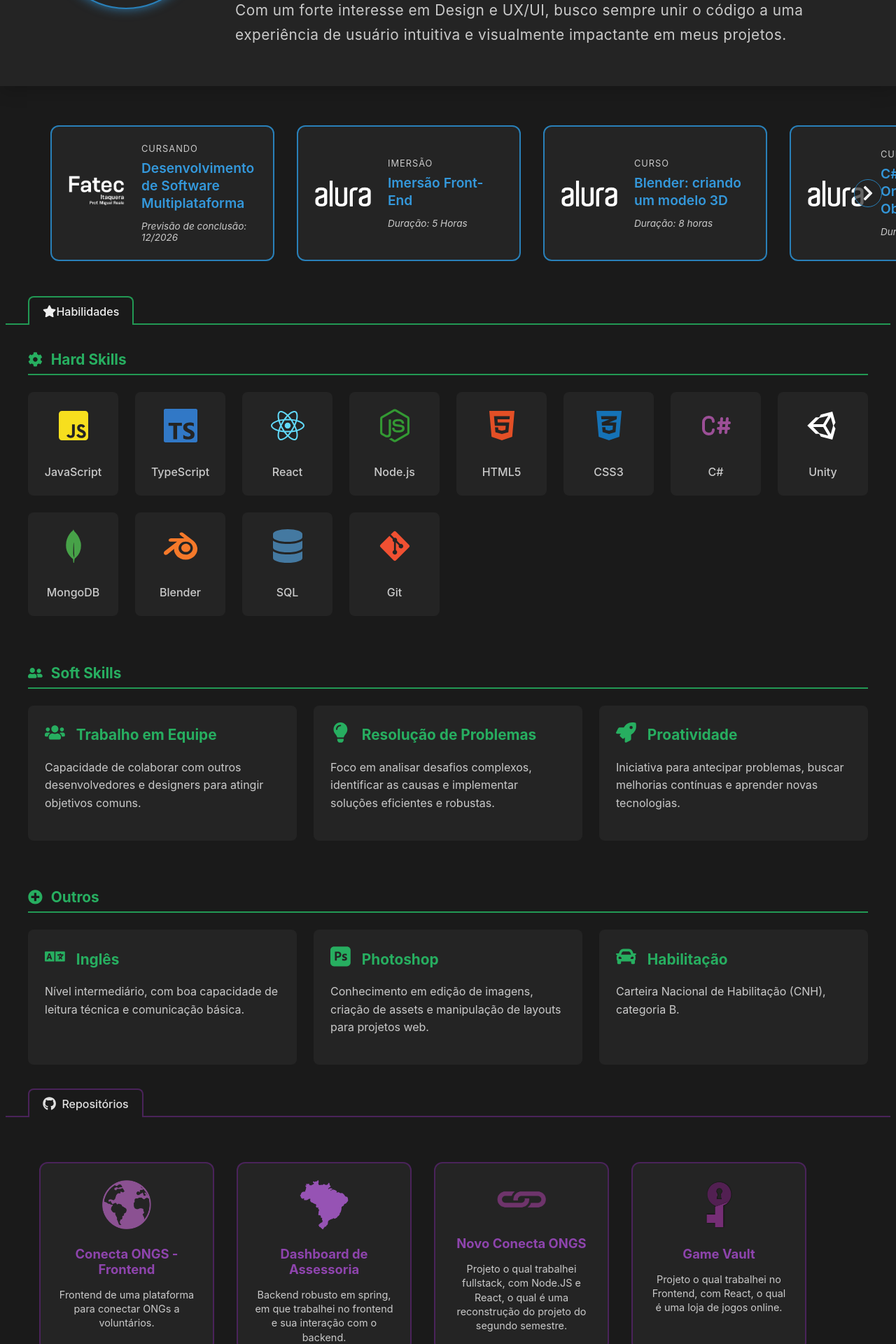
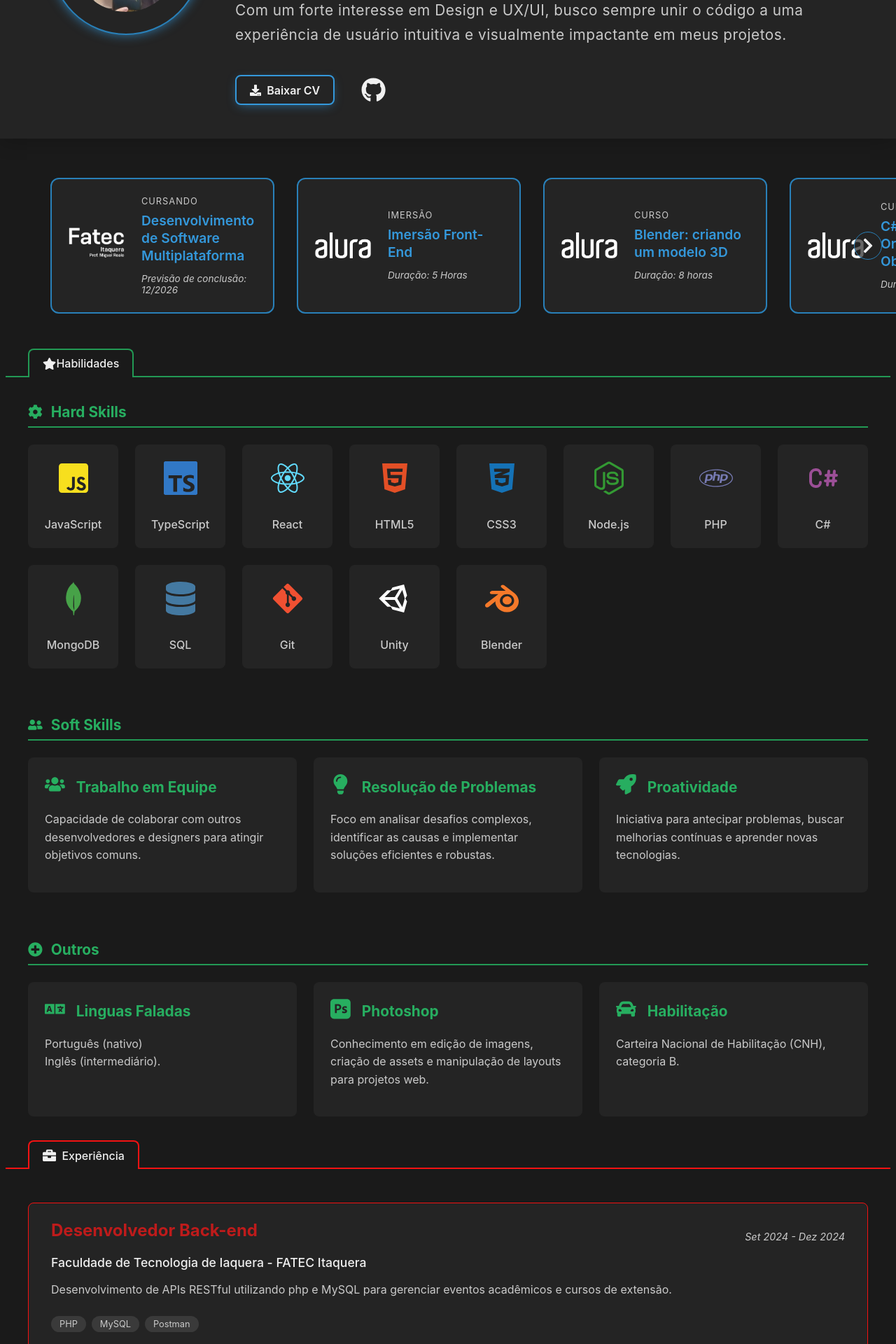
Before and after one commit to TheAwesomeCake/Portfolio, a React (Vite) app: page / in a window 1280 px wide. Shown: the part 420-2340 px from the top of the page at 70% size. Built offline with nearby package versions, Linux system fonts and the light colour scheme.

Commit message:
Updated the entire project

```diff
--- a/src/App.jsx
+++ b/src/App.jsx
@@ -2,12 +2,14 @@ import React from 'react';
 import Portfolio from './components/portfolio/Portfolio';
 import Profile from './components/Profile/Profile';
 import Skills from './components/Skills/Skills';
+import Experience from './components/Experience/Experience';
 
 function App() {
   return (
     <div className="App">
       <Profile theme="theme-blue" />
       <Skills theme="theme-green" />
+      <Experience theme="theme-red" />
       <Portfolio theme="theme-purple" title="Repositórios" />
     </div>
   );
--- /dev/null
+++ b/src/components/Experience/Experience.css
@@ -0,0 +1,102 @@
+.experience-container {
+    width: 100%;
+    margin: 2rem auto;
+}
+
+.experience-container .tabs-container {
+    max-width: 1200px;
+    margin-left: auto;
+    margin-right: auto;
+    display: flex;
+    border-bottom: 2px solid var(--border-theme-color);
+    margin-bottom: 3em;
+    padding: 0 2rem;
+}
+
+.experience-container .tab-item {
+    display: inline-flex;
+    align-items: center;
+    gap: 0.5rem;
+    padding: 0.6rem 1.2rem;
+    color: var(--text-primary);
+    font-weight: 500;
+    border: 2px solid var(--border-theme-color);
+    border-bottom: none;
+    border-top-left-radius: 8px;
+    border-top-right-radius: 8px;
+    position: relative;
+    bottom: -2px;
+    background-color: var(--background-color);
+}
+
+.experience-container .tab-item svg {
+    font-size: 1.2rem;
+}
+
+.experience-content {
+    max-width: 1200px;
+    margin: 0 auto;
+    padding: 0 2rem;
+    display: flex;
+    flex-direction: column;
+    gap: 2rem;
+}
+
+.experience-card {
+    background-color: var(--card-background);
+    border: 1px solid var(--border-theme-color);
+    border-radius: 8px;
+    padding: 1.5rem 2rem;
+    transition: transform 0.2s ease, box-shadow 0.2s ease;
+}
+
+.experience-card:hover {
+    transform: translateY(-5px);
+    box-shadow: 0 5px 20px var(--theme-glow);
+}
+
+.experience-header {
+    display: flex;
+    justify-content: space-between;
+    align-items: flex-start;
+    margin-bottom: 0.25rem;
+}
+
+.experience-title {
+    font-size: 1.5rem;
+    color: var(--primary-theme-color);
+    margin: 0;
+}
+
+.experience-period {
+    font-size: 0.9rem;
+    color: var(--text-secondary);
+    font-style: italic;
+}
+
+.experience-company {
+    font-size: 1.1rem;
+    font-weight: 500;
+    color: var(--text-primary);
+    margin: 0 0 1rem 0;
+}
+
+.experience-description {
+    color: var(--text-secondary);
+    line-height: 1.6;
+    margin-bottom: 1.5rem;
+}
+
+.experience-technologies {
+    display: flex;
+    flex-wrap: wrap;
+    gap: 0.5rem;
+}
+
+.tech-tag {
+    background-color: rgba(255, 255, 255, 0.1);
+    color: var(--text-secondary);
+    padding: 0.25rem 0.75rem;
+    border-radius: 15px;
+    font-size: 0.8rem;
+}
--- /dev/null
+++ b/src/components/Experience/Experience.jsx
@@ -0,0 +1,45 @@
+import React from 'react';
+import './Experience.css';
+import { FaBriefcase } from 'react-icons/fa';
+import { experiences } from '../../experienceData.js';
+
+const ExperienceCard = ({ experience }) => {
+  return (
+    <div className="experience-card">
+      <div className="experience-header">
+        <h3 className="experience-title">{experience.title}</h3>
+        <p className="experience-period">{experience.period}</p>
+      </div>
+      <h4 className="experience-company">{experience.company}</h4>
+      <p className="experience-description">{experience.description}</p>
+      {experience.technologies && experience.technologies.length > 0 && (
+        <div className="experience-technologies">
+          {experience.technologies.map((tech, index) => (
+            <span key={index} className="tech-tag">{tech}</span>
+          ))}
+        </div>
+      )}
+    </div>
+  );
+};
+
+const Experience = ({ theme = 'theme-yellow' }) => {
+  return (
+    <div className={`experience-container ${theme}`}>
+      <div className="tabs-container">
+        <div className="tab-item">
+          <FaBriefcase />
+          <span>Experiência</span>
+        </div>
+      </div>
+
+      <div className="experience-content">
+        {experiences.map((exp) => (
+          <ExperienceCard key={exp.id} experience={exp} />
+        ))}
+      </div>
+    </div>
+  );
+};
+
+export default Experience;
--- a/src/components/Profile/Profile.css
+++ b/src/components/Profile/Profile.css
@@ -96,6 +96,48 @@
   letter-spacing: 0.5px;
 }
 
+.profile-links {
+  margin-top: 2rem;
+  display: flex;
+  gap: 1rem;
+  align-items: center;
+}
+
+.profile-links .btn {
+  display: inline-flex;
+  align-items: center;
+  gap: 0.5rem;
+  padding: 0.6rem 1.2rem;
+  border-radius: 8px;
+  text-decoration: none;
+  font-weight: 600;
+  transition: all 0.3s ease;
+  border: 2px solid transparent;
+}
+
+.profile-links .btn-primary {
+  background-color: var(--card-background);
+  color: var(--text-primary);
+  border: 2px solid var(--primary-theme-color);
+  box-shadow: 0 4px 15px -5px var(--theme-glow);
+}
+
+.profile-links .btn-primary:hover {
+  transform: translateY(-3px);
+  box-shadow: 0 6px 20px -5px var(--theme-glow);
+  background-color: var(--primary-theme-color);
+  color: white;
+}
+
+.profile-links .btn-icon {
+  font-size: 2.2rem;
+  color: var(--text-primary);
+}
+
+.profile-links .btn-icon:hover {
+  color: var(--primary-theme-color);
+  transform: translateY(-3px);
+}
 @media (max-width: 768px) {
   .profile-content {
     flex-direction: column;
@@ -104,6 +146,10 @@
 
   .profile-bio p {
     text-align: justify;
+  }
+
+  .profile-links {
+    justify-content: center;
   }
 }
 
--- a/src/components/Profile/Profile.jsx
+++ b/src/components/Profile/Profile.jsx
@@ -1,9 +1,10 @@
 import React, { useRef, useState, useEffect } from 'react';
 import './Profile.css';
 import pfp from '../../assets/pfp.png';
-import { FaUser, FaCertificate, FaChevronLeft, FaChevronRight } from 'react-icons/fa';
+import { FaUser, FaCertificate, FaChevronLeft, FaChevronRight, FaGithub, FaDownload } from 'react-icons/fa';
 import { certifications } from '../../certificationsData.js';
 import CertificationCard from '../CertificationCard/CertificationCard';
+import curriculo from '../../assets/curriculo.pdf';
 
 const Profile = ({ theme = 'theme-purple' }) => {
   const scrollContainerRef = useRef(null);
@@ -91,6 +92,14 @@ const Profile = ({ theme = 'theme-purple' }) => {
                 a uma experiência de usuário intuitiva e visualmente impactante em
                 meus projetos.
                 </p>
+            <div className="profile-links">
+              <a href={curriculo} download="curriculo-lucas-barbosa.pdf" className="btn btn-primary">
+                <FaDownload /> Baixar CV
+              </a>
+              <a href="https://github.com/TheAwesomeCake" target="_blank" rel="noopener noreferrer" className="btn btn-icon" aria-label="GitHub">
+                <FaGithub />
+              </a>
+            </div>
           </div>
         </div>
       </div>
--- a/src/components/ProjectDetails/ProjectDetails.jsx
+++ b/src/components/ProjectDetails/ProjectDetails.jsx
@@ -36,6 +36,14 @@ const ProjectDetails = ({ project, arrowPosition }) => {
             <div className="project-info">
               <h4>Sobre o Projeto</h4>
               <p>{project.longDescription}</p>
+              {project.technologies && project.technologies.length > 0 && (
+                <div className="project-technologies">
+                  <h4>Tecnologias Utilizadas</h4>
+                  <div className="technologies-list">
+                    {project.technologies.map((tech, index) => <span key={index} className="tech-tag">{tech}</span>)}
+                  </div>
+                </div>
+              )}
             </div>
             <a
               href={project.githubLink}
--- a/src/components/portfolio/Portfolio.css
+++ b/src/components/portfolio/Portfolio.css
@@ -118,3 +118,7 @@
 .portfolio-container .tab-item svg {
   font-size: 1.2rem;
 }
+
+.soft-skill-description {
+  white-space: pre-line;
+}
--- /dev/null
+++ b/src/experienceData.js
@@ -0,0 +1,11 @@
+export const experiences = [
+    {
+      id: 1,
+      title: 'Desenvolvedor Back-end',
+      company: 'Faculdade de Tecnologia de Iaquera - FATEC Itaquera',
+      period: 'Set 2024 - Dez 2024',
+      description: 'Desenvolvimento de APIs RESTful utilizando php e MySQL para gerenciar eventos acadêmicos e cursos de extensão.',
+      technologies: ['PHP', 'MySQL', 'Postman']
+    },
+
+];
--- a/src/index.css
+++ b/src/index.css
@@ -22,6 +22,12 @@
   --border-theme-color: #229954;
 }
 
+.theme-red {
+  --primary-theme-color: #be1b1b;
+  --theme-glow: rgba(241, 15, 15, 0.7);
+  --border-theme-color: #f31212;
+}
+
 body {
   margin: 0;
   font-family: -apple-system, BlinkMacSystemFont, 'Segoe UI', 'Roboto', 'Oxygen',
--- a/src/projectsData.js
+++ b/src/projectsData.js
@@ -31,34 +31,36 @@ export const projects = [
     symbol: conectaSymbol,
     title: 'Conecta ONGS - Frontend',
     shortDescription: 'Frontend de uma plataforma para conectar ONGs a voluntários.',
-    longDescription: 'Projeto Interdisciplinar do segundo semestre da faculdade de Desenvolvimento de Software Multiplataforma.',
+    longDescription: 'Projeto Interdisciplinar do segundo semestre da faculdade de Desenvolvimento de Software Multiplataforma. Trabalhei no front-end e sua conexão com o backend.',
     images: [
       co1,
       co2,
       co3,
       co4
     ],
-    githubLink: 'https://github.com/TheAwesomeCake/Conecta-ONGS-Frontend'
+    githubLink: 'https://github.com/TheAwesomeCake/Conecta-ONGS-Frontend',
+    technologies: ['HTML', 'CSS', 'JavaScript']
   },
   {
     id: 2,
     symbol: dashboardSymbol,
     title: 'Dashboard de Assessoria',
-    shortDescription: 'Backend robusto em spring, em que trabalhei no frontend e sua interação com o backend.',
-    longDescription: 'Projeto Interdisciplinar do terceiro semestre da faculdade de Desenvolvimento de Software Multiplataforma.',
+    shortDescription: 'Dashboard para assessoria a imigrantes, com integração entre frontend e backend.',
+    longDescription: 'Projeto Interdisciplinar do terceiro semestre da faculdade de Desenvolvimento de Software Multiplataforma, tendo um Backend robusto em spring, em que trabalhei no frontend e sua interação com o backend.',
     images: [
       wb1,
       wb2,
       wb3
     ],
-    githubLink: 'https://github.com/TheAwesomeCake/Acessoria-Dashboard'
+    githubLink: 'https://github.com/TheAwesomeCake/Acessoria-Dashboard',
+    technologies: ['HTML', 'CSS', 'JavaScript']
   },
   {
     id: 3,
     symbol: novoConectaSymbol,
     title: 'Novo Conecta ONGS',
-    shortDescription: 'Projeto o qual trabalhei fullstack, com Node.JS e React, o qual é uma reconstrução do projeto do segundo semestre.',
-    longDescription: 'Projeto Interdisciplinar do quarto semestre da faculdade de Desenvolvimento de Software Multiplataforma inspirado em outro projeto em meu repositório.',
+    shortDescription: 'Reimaginação do Conecta ONGS, com stack fullstack em Node.JS e React.',
+    longDescription: 'Projeto Interdisciplinar do quarto semestre da faculdade de Desenvolvimento de Software Multiplataforma, Projeto esse o qual trabalhei fullstack, com Node.JS e React, o qual é uma reconstrução do projeto do segundo semestre.',
     images: [
       nco1,
       nco2,
@@ -66,14 +68,15 @@ export const projects = [
       nco4,
       nco5
     ],
-    githubLink: 'https://github.com/TheAwesomeCake/Novo-Conecta-ONGS'
+    githubLink: 'https://github.com/TheAwesomeCake/Novo-Conecta-ONGS',
+    technologies: ['React', 'Node.js', 'MySQL', 'JavaScript']
   },
   {
     id: 4,
     symbol: gameVaultSymbol,
     title: 'Game Vault',
-    shortDescription: 'Projeto o qual trabalhei no Frontend, com React, o qual é uma loja de jogos online.',
-    longDescription: 'Projeto Interdisciplinar do quinto semestre da faculdade de Desenvolvimento de Software Multiplataforma.',
+    shortDescription: ' Loja mobile de chaves de jogos, utilizando a API da IGDB.',
+    longDescription: 'Projeto Interdisciplinar do quinto semestre da faculdade de Desenvolvimento de Software Multiplataforma. Projeto o qual trabalhei no Frontend, com React Native. Também trabalhei utilizando a API da IGDB para ter facil acesso aos dados dos jogos.',
     images: [
       gv1,
       gv2,
@@ -82,7 +85,8 @@ export const projects = [
       gv5,
       gv6
     ],
-    githubLink: 'https://github.com/TheAwesomeCake/Game-Vault'
+    githubLink: 'https://github.com/TheAwesomeCake/Game-Vault',
+    technologies: ['React Native', 'JavaScript', 'CSS']
   },
 
 
--- a/src/skillsData.js
+++ b/src/skillsData.js
@@ -2,15 +2,16 @@ export const hardSkills = [
   { name: 'JavaScript', icon: 'FaJsSquare', color: '#F7DF1E' },
   { name: 'TypeScript', icon: 'SiTypescript', color: '#3178C6' },
   { name: 'React', icon: 'FaReact', color: '#61DAFB' },
-  { name: 'Node.js', icon: 'FaNodeJs', color: '#339933' },
   { name: 'HTML5', icon: 'FaHtml5', color: '#E34F26' },
   { name: 'CSS3', icon: 'FaCss3Alt', color: '#1572B6' },
+  { name: 'Node.js', icon: 'FaNodeJs', color: '#339933' },
+  { name: 'PHP', icon: 'FaPhp', color: '#777BB4' },
   { name: 'C#', icon: 'TbBrandCSharp', color: '#9B4F96' },
-  { name: 'Unity', icon: 'FaUnity', color: '#FFFFFF' },
   { name: 'MongoDB', icon: 'SiMongodb', color: '#47A248' },
-  { name: 'Blender', icon: 'SiBlender', color: '#F5792A' },
   { name: 'SQL', icon: 'FaDatabase', color: '#4479A1' },
   { name: 'Git', icon: 'FaGitAlt', color: '#F05032' },
+  { name: 'Unity', icon: 'FaUnity', color: '#FFFFFF' },
+  { name: 'Blender', icon: 'SiBlender', color: '#F5792A' },
 ];
 
 export const softSkills = [
@@ -33,9 +34,9 @@ export const softSkills = [
 
 export const extras = [
     {
-      name: 'Inglês',
+      name: 'Linguas Faladas',
       icon: 'FaLanguage',
-      description: 'Nível intermediário, com boa capacidade de leitura técnica e comunicação básica.'
+      description: 'Português (nativo)\nInglês (intermediário).'
     },
     {
       name: 'Photoshop',
```
Also changed, not shown: 2 other files (tests, documents, lock files or other folders).
